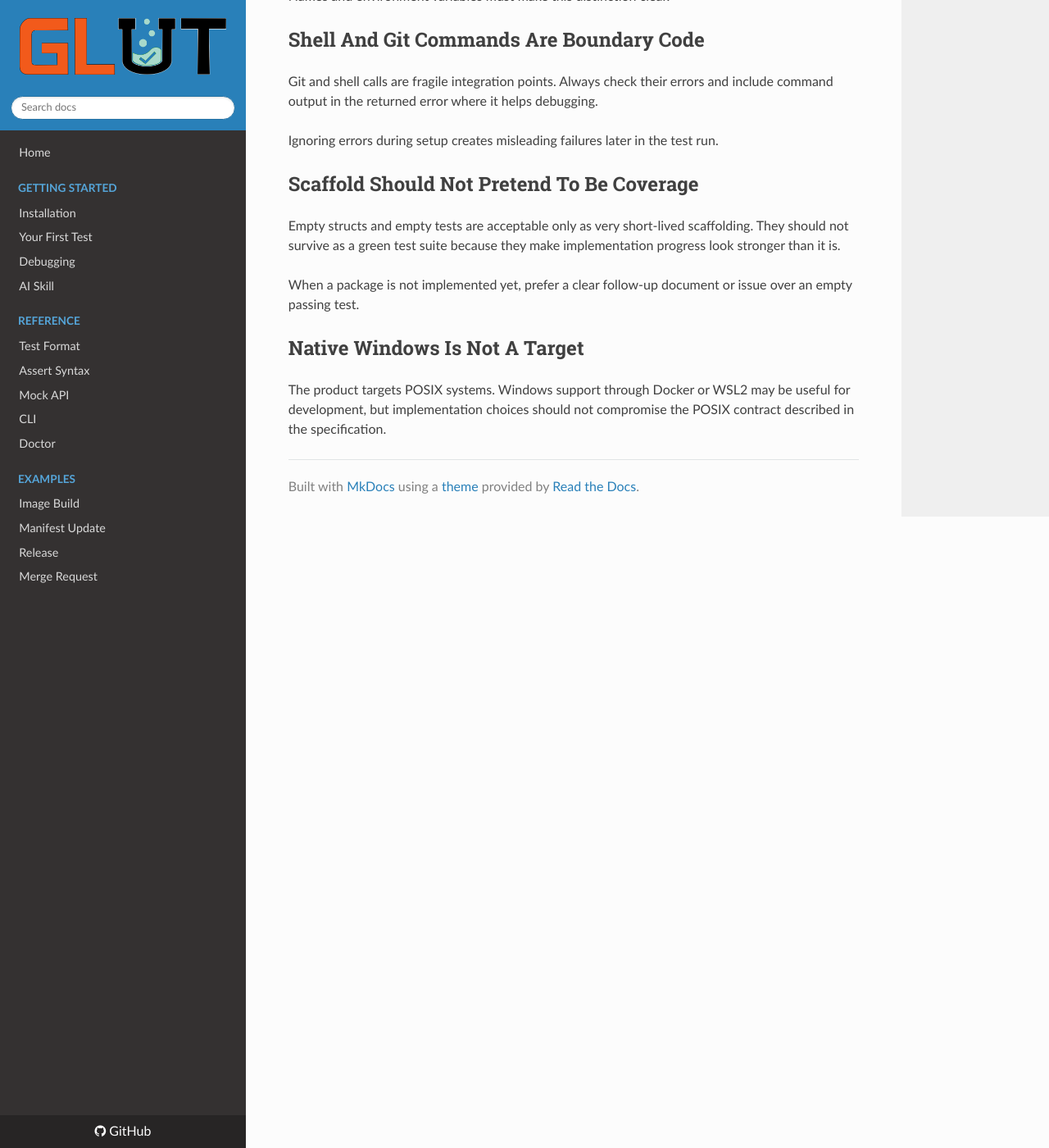
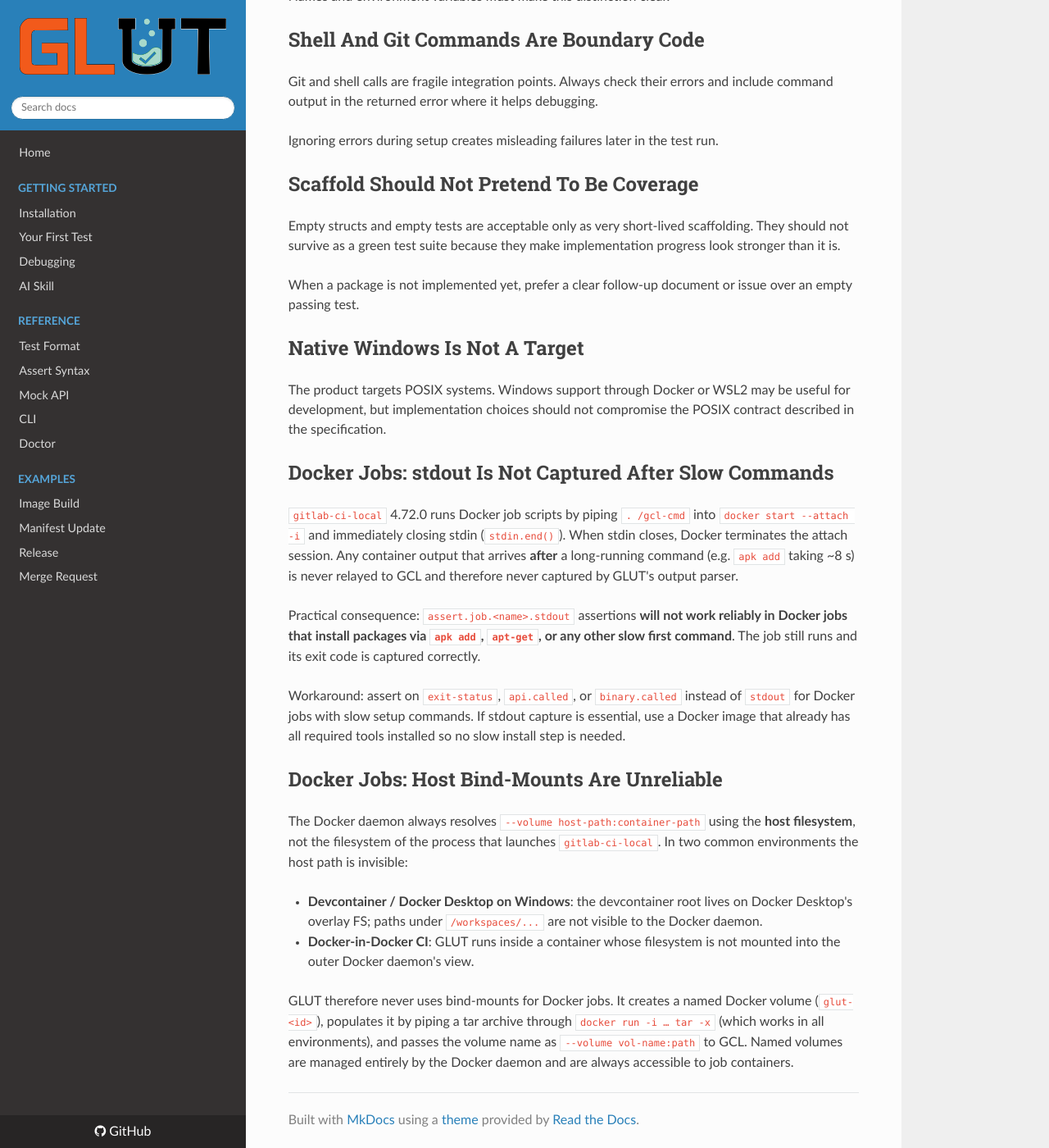
Before and after one commit to pandasoft-zz/glut, an MkDocs documentation site: the page built from docs/gotchas.md, in a window 1280 px wide and 1400 px high, scrolled down 1431 px. Shown: the whole window at 82% size. Built offline with MkDocs 1.6.1, drawn with Linux system fonts in a browser that asks for light colours; nearby versions of some CDN libraries.

Commit message:
docs: document Docker stdout streaming limitation and bind-mount unreliability
Two known gotchas for docker:true tests in GLUT:
- GCL 4.72.0 loses stdout after slow commands (stdin.end closes docker attach)
- Host bind-mounts fail in devcontainers and DinD; GLUT uses named volumes

Co-Authored-By: Claude Sonnet 4.6 <noreply@anthropic.com>

```diff
--- a/docs/gotchas.md
+++ b/docs/gotchas.md
@@ -76,3 +76,39 @@ issue over an empty passing test.
 The product targets POSIX systems. Windows support through Docker or WSL2 may be
 useful for development, but implementation choices should not compromise the
 POSIX contract described in the specification.
+
+## Docker Jobs: stdout Is Not Captured After Slow Commands
+
+`gitlab-ci-local` 4.72.0 runs Docker job scripts by piping `. /gcl-cmd` into
+`docker start --attach -i` and immediately closing stdin (`stdin.end()`). When
+stdin closes, Docker terminates the attach session. Any container output that
+arrives **after** a long-running command (e.g. `apk add` taking ~8 s) is never
+relayed to GCL and therefore never captured by GLUT's output parser.
+
+Practical consequence: `assert.job.<name>.stdout` assertions **will not work
+reliably in Docker jobs that install packages via `apk add`, `apt-get`, or any
+other slow first command**. The job still runs and its exit code is captured
+correctly.
+
+Workaround: assert on `exit-status`, `api.called`, or `binary.called` instead
+of `stdout` for Docker jobs with slow setup commands. If stdout capture is
+essential, use a Docker image that already has all required tools installed so
+no slow install step is needed.
+
+## Docker Jobs: Host Bind-Mounts Are Unreliable
+
+The Docker daemon always resolves `--volume host-path:container-path` using the
+**host filesystem**, not the filesystem of the process that launches
+`gitlab-ci-local`. In two common environments the host path is invisible:
+
+- **Devcontainer / Docker Desktop on Windows**: the devcontainer root lives on
+  Docker Desktop's overlay FS; paths under `/workspaces/...` are not visible to
+  the Docker daemon.
+- **Docker-in-Docker CI**: GLUT runs inside a container whose filesystem is not
+  mounted into the outer Docker daemon's view.
+
+GLUT therefore never uses bind-mounts for Docker jobs. It creates a named Docker
+volume (`glut-<id>`), populates it by piping a tar archive through
+`docker run -i … tar -x` (which works in all environments), and passes the
+volume name as `--volume vol-name:path` to GCL. Named volumes are managed
+entirely by the Docker daemon and are always accessible to job containers.
```
